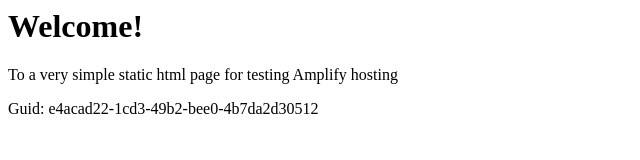
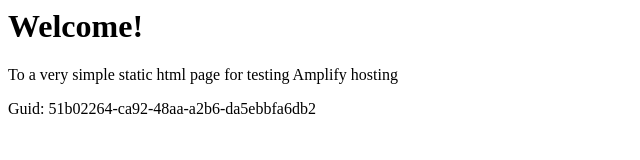
Before and after one commit to aws-aemilia-arn/Github-PR-Commit-Integration-Test-DoNotTouch-GithubWebhookPreviewCanaryTest-v1-preprod-eu-north-1, a website: page src/index.html in a window 1280 px wide. Shown: the full height of the page, 0-640 px from the left. Drawn offline with Linux system fonts and the light colour scheme.

Commit message:
commit from integ tests

```diff
--- a/src/index.html
+++ b/src/index.html
@@ -12,6 +12,6 @@
 <body>
     <h1>Welcome!</h1>
     <p>To a very simple static html page for testing Amplify hosting</p>
-    <p>Guid: e4acad22-1cd3-49b2-bee0-4b7da2d30512</p></body>
+    <p>Guid: 51b02264-ca92-48aa-a2b6-da5ebbfa6db2</p></body>
 
 </html>
```
